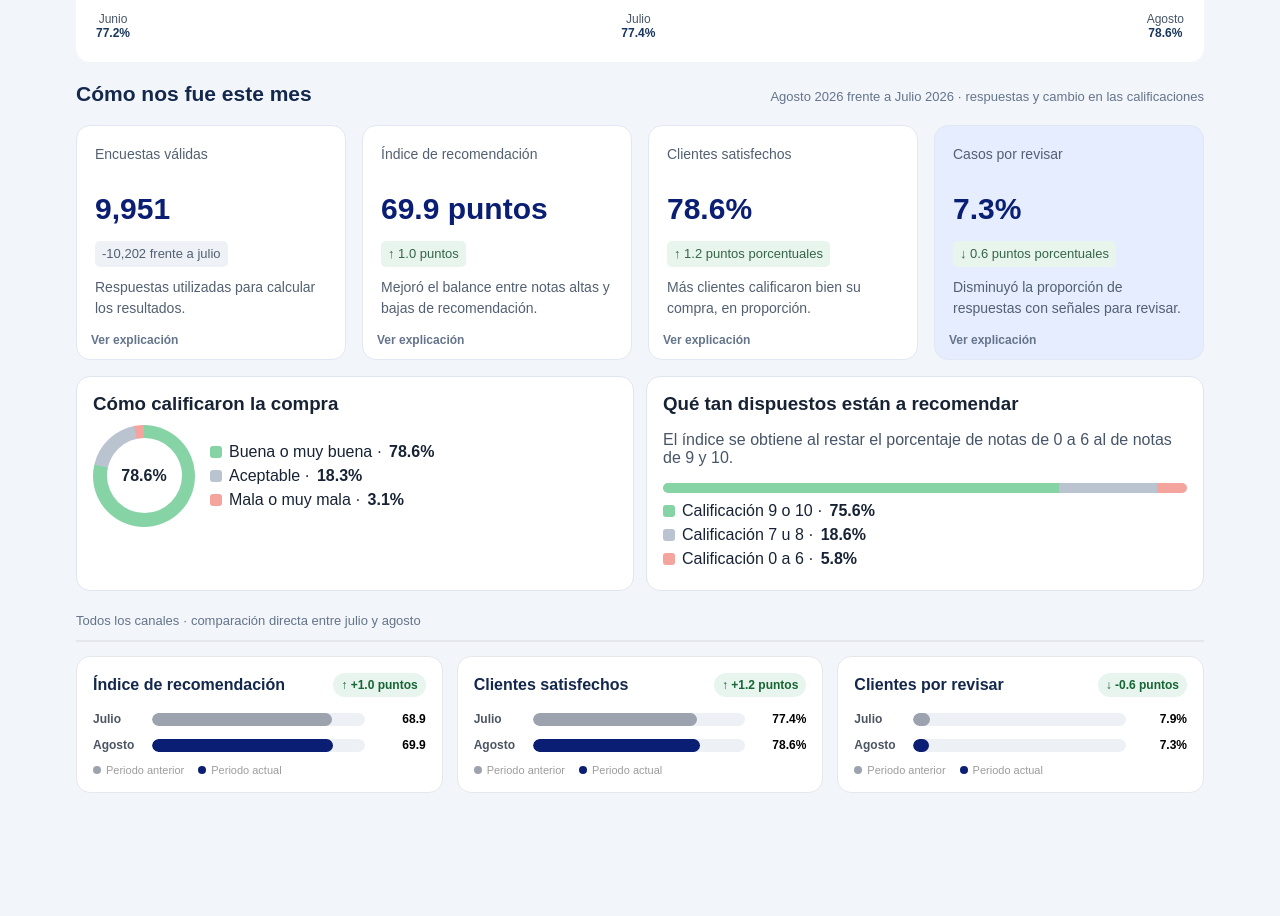
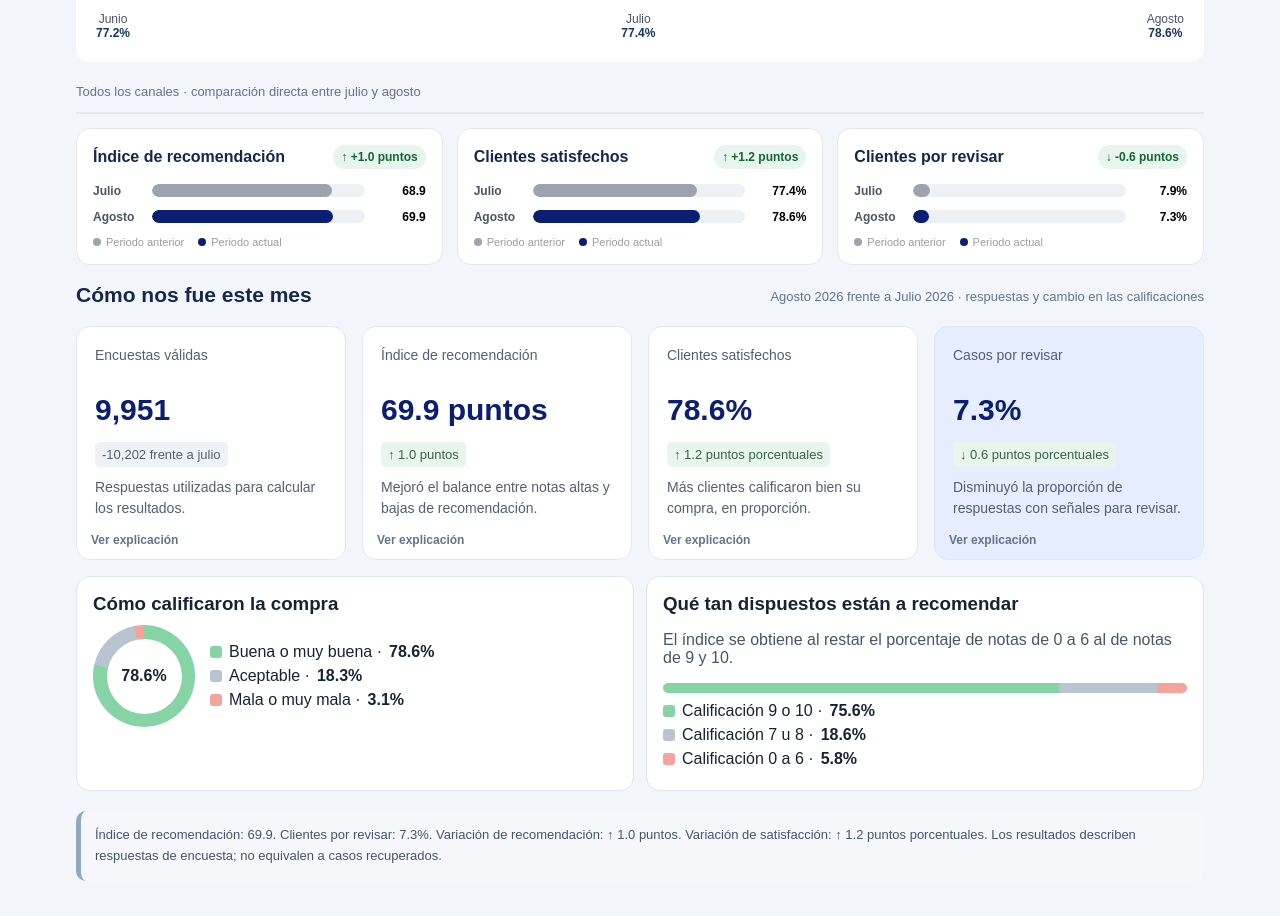
Before and after one commit to analistadecalidadvps-dot/conociendoalclientecx, a plain HTML site: page index.html in a window 1280 px wide. Shown: the part 800-1716 px from the top of the page. Before the commit the page ends 1628 px from the top, so only its background shows below. Drawn offline with Linux system fonts and the light colour scheme; no server answers.

Commit message:
Consolidar tres vistas, selector único de modelos y lectura ejecutiva con datos reales

```diff
--- a/index.html
+++ b/index.html
@@ -931,6 +931,12 @@ body{background:#f2f5fa;color:#14284c} main.container{max-width:1200px;margin:18
 #cxModelTools .model-options,#cxModelTools .model-menu{display:none!important}
 #cxModelTools #cxCompactModelFilter{display:flex!important}
 #cxModelTools #cxCompactModelSelect{display:block!important}
+</style><style id="cx-dashboard-v3-visibility">
+#cxModelPicker,#cxModelTools .model-menu,#cxModelTools .model-options{display:none!important}
+#cxCompactModelFilter{display:flex!important}
+#cxCompactModelSelect{display:block!important}
+#cxExecutivePage[hidden],#cxQuestionsSection[hidden],#cxReviewSection[hidden]{display:none!important}
+#cxExecutiveAutoReading{margin:12px 0 22px}
 </style></head>
 <body>
 <div id="cxHomeOverlay">
@@ -2770,6 +2776,7 @@ cxSimplifyVisibleCopy();cxCopyObserver.observe(document.body,{childList:true,sub
    const visible=modelNames.filter(m=>foldModel(m).includes(q));
    $('cxModels').innerHTML=visible.length?visible.map(m=>'<label><input type="checkbox" value="'+esc(m)+'" '+(selected.includes(m)?'checked':'')+'><span>'+esc(m)+'</span></label>').join(''):'<p class="cx-extra-note">No hay modelos que coincidan.</p>';
  }
+ window.cxSetSingleModel=function(name){selected=name?[name]:[];$('cxModelSearch').value='';listModels();refreshModelLabel();apply();};
  $('cxModelSearch').addEventListener('input',listModels);
  $('cxModels').addEventListener('change',e=>{if(e.target.type!=='checkbox')return;const m=e.target.value;selected=e.target.checked?[...selected,m]:selected.filter(v=>v!==m);refreshModelLabel();apply();});
  $('cxAllModels').addEventListener('click',()=>{selected=selected.length===modelNames.length?[]:[...modelNames];refreshModelLabel();listModels();apply();});
@@ -3034,96 +3041,76 @@ cxSimplifyVisibleCopy();cxCopyObserver.observe(document.body,{childList:true,sub
 
 
 
-<script id="cx-approved-three-screens-js">
-(function(){
- function setup(){
-  const $=id=>document.getElementById(id);
-  const main=document.querySelector('main.container'),filters=$('cxApprovedFilters'),results=$('cxResultsPage'),survey=$('cxQuestionsSection'),analysis=$('cxReviewSection');
-  const health=$('healthSection'),monthly=$('monthlyComparisonSection');
-  if(!main||!filters||!results||!survey||!analysis||!health||!monthly)return;
-  /* Se utilizan las secciones reales, ya reagrupadas por el código original. */
-  const executive=document.createElement('div');executive.id='cxExecutivePage';executive.className='cx-page-panel';
-  results.prepend(executive);
-  executive.append(health);
-  const monthChart=document.querySelector('.cx-month-chart');
-  if(monthChart)executive.append(monthChart);
-  const npsTable=$('npsTable');
-  const purchase=npsTable&&npsTable.closest('details.cx-extra-panel,section.panel');
-  if(purchase)executive.append(purchase);
-  executive.append(monthly);
-  const trend=$('trendSection');if(trend)executive.append(trend);
-  const models=$('cxModelsTable');if(models)analysis.querySelector('div')?.append(models);
-  /* Evita mostrar simultáneamente las vistas antiguas. */
-  results.hidden=false;const recovery=$('cxRecoveryPage');if(recovery)recovery.hidden=true;
+<script id="cx-dashboard-three-screens-v3">
+(()=>{
+ const $=id=>document.getElementById(id);
+ function init(){
+  const main=document.querySelector('main.container'),filters=$('cxApprovedFilters'),results=$('cxResultsPage');
+  const questions=$('cxQuestionsSection'),review=$('cxReviewSection'),overview=$('monthlyComparisonSection'),health=$('healthSection');
+  if(!main||!filters||!results||!questions||!review||!overview||!health)return;
+  const exec=document.createElement('div');exec.id='cxExecutivePage';exec.className='cx-page-panel';
+  results.prepend(exec);
+  /* El dashboard original distribuye secciones entre contenedores; no buscamos solo hijos de main. */
+  const monthlyChart=document.querySelector('.cx-month-chart');
+  const purchaseTable=$('npsTable');
+  const purchase=purchaseTable&&purchaseTable.closest('.cx-extra-panel');
+  const trend=$('trendSection');
+  exec.append(health);
+  if(monthlyChart)exec.append(monthlyChart);
+  if(purchase)exec.append(purchase);
+  if(trend)exec.append(trend);
+  exec.append(overview);
+  /* Conserva los resultados por modelo en la pantalla de análisis. */
+  const models=$('cxModelsTable');
+  if(models)review.querySelector('div')?.append(models);
   const nav=document.createElement('nav');nav.id='cxApprovedScreenNav';nav.setAttribute('aria-label','Pantallas del Dashboard CX');
   nav.innerHTML='<div class="cx-page-nav"><button type="button" data-cx-view="resumen">Resumen ejecutivo</button><button type="button" data-cx-view="encuesta">Resultados de la encuesta</button><button type="button" data-cx-view="canales">Análisis por canal y modelo</button></div><p class="cx-screen-description" id="cxApprovedScreenDescription" aria-live="polite"></p>';
   filters.after(nav);
-  const panels={resumen:executive,encuesta:survey,canales:analysis};
-  const descriptions={resumen:'Indicadores principales, evolución mensual, compra y recomendación.',encuesta:'Motivos de compra, factores de decisión, áreas de mejora y comentarios.',canales:'Comparativos por canal y modelo, con el mismo periodo y filtros.'};
+  const panels={resumen:exec,encuesta:questions,canales:review};
+  const captions={resumen:'Indicadores, evolución mensual y evaluación de compra y recomendación.',encuesta:'Motivos, factores de compra, áreas de mejora y comentarios.',canales:'Comparaciones entre canales y modelos.'};
   function show(view,scroll){
    Object.keys(panels).forEach(k=>{panels[k].hidden=k!==view;});
-   nav.querySelectorAll('[data-cx-view]').forEach(b=>{const active=b.dataset.cxView===view;b.setAttribute('aria-pressed',String(active));if(active)b.setAttribute('aria-current','page');else b.removeAttribute('aria-current');});
-   $('cxApprovedScreenDescription').textContent=descriptions[view];
+   nav.querySelectorAll('button').forEach(b=>{const active=b.dataset.cxView===view;b.setAttribute('aria-pressed',String(active));if(active)b.setAttribute('aria-current','page');else b.removeAttribute('aria-current');});
+   $('cxApprovedScreenDescription').textContent=captions[view];
    if(scroll)nav.scrollIntoView({behavior:'smooth',block:'start'});
   }
-  nav.addEventListener('click',event=>{const button=event.target.closest('[data-cx-view]');if(button)show(button.dataset.cxView,true);});
+  nav.addEventListener('click',e=>{const b=e.target.closest('button[data-cx-view]');if(b)show(b.dataset.cxView,true);});
+  results.hidden=false;const recovery=$('cxRecoveryPage');if(recovery)recovery.hidden=true;
   show('resumen',false);
-  /* Picklist de selección única: reutiliza el motor existente de selección por modelo. */
-  const tools=$('cxModelTools'),list=$('cxModels'),picker=$('cxModelPicker');
-  if(tools&&list&&picker){
-   picker.classList.add('cx-model-picker-replaced');
+  /* Selector compacto único; no muestra la cuadrícula original. */
+  const tools=$('cxModelTools'),options=$('cxModels'),picker=$('cxModelPicker');
+  if(tools&&options){
+   if(picker)picker.style.setProperty('display','none','important');
    const label=document.createElement('label');label.id='cxCompactModelFilter';label.textContent='Modelo';
-   const select=document.createElement('select');select.id='cxCompactModelSelect';select.setAttribute('aria-label','Filtrar por modelo');
+   const select=document.createElement('select');select.id='cxCompactModelSelect';select.setAttribute('aria-label','Seleccionar modelo');
    label.append(select);tools.prepend(label);
-   let updating=false;
-   function checkboxes(){return Array.from(list.querySelectorAll('input[type="checkbox"]'));}
-   function updateOptions(){
-    if(updating)return;
-    const boxes=checkboxes();if(!boxes.length)return;
-    const selected=boxes.filter(box=>box.checked).map(box=>box.value);
-    const options=[new Option('Todos los modelos','')].concat(boxes.map(box=>new Option(box.value,box.value)));
-    select.replaceChildren(...options);
+   function sync(){
+    const values=Array.from(options.querySelectorAll('input[type="checkbox"]')).map(x=>x.value);
+    if(!values.length)return;
+    const selected=Array.from(options.querySelectorAll('input[type="checkbox"]:checked')).map(x=>x.value);
+    select.replaceChildren(new Option('Todos los modelos',''),...values.map(v=>new Option(v,v)));
     select.value=selected.length===1?selected[0]:'';
    }
-   select.addEventListener('change',()=>{
-    const chosen=select.value,boxes=checkboxes();updating=true;
-    /* Un solo cambio final: cada evento conserva el cálculo y la actualización existentes. */
-    const toUncheck=boxes.filter(box=>box.checked&&box.value!==chosen);
-    const toCheck=boxes.filter(box=>!box.checked&&box.value===chosen);
-    [...toUncheck,...toCheck].forEach(box=>{box.checked=!box.checked;box.dispatchEvent(new Event('change',{bubbles:true}));});
-    updating=false;updateOptions();
-   });
-   new MutationObserver(updateOptions).observe(list,{childList:true,subtree:true});
-   $('cxClearFilters')?.addEventListener('click',()=>setTimeout(updateOptions,0));
-   updateOptions();
+   select.addEventListener('change',()=>{if(typeof window.cxSetSingleModel==='function')window.cxSetSingleModel(select.value);});
+   new MutationObserver(sync).observe(options,{childList:true});
+   $('cxClearFilters')?.addEventListener('click',()=>setTimeout(sync,0));
+   sync();
   }
- }
- if(document.readyState==='loading')document.addEventListener('DOMContentLoaded',setup);else setup();
-})();
-</script><script id="cx-model-picklist-independent">
-(function(){
- function init(){
-  const tools=document.getElementById('cxModelTools'),list=document.getElementById('cxModels');
-  if(!tools||!list)return;
-  let select=document.getElementById('cxCompactModelSelect');
-  if(!select){const label=document.createElement('label');label.id='cxCompactModelFilter';label.textContent='Modelo';select=document.createElement('select');select.id='cxCompactModelSelect';label.append(select);tools.prepend(label);}
-  const all=()=>Array.from(list.querySelectorAll('input[type="checkbox"]'));
-  function sync(){
-   const boxes=all(),selected=boxes.filter(x=>x.checked).map(x=>x.value);
-   if(!boxes.length)return;
-   const prior=select.value;select.replaceChildren(new Option('Todos los modelos',''),...boxes.map(x=>new Option(x.value,x.value)));
-   select.value=selected.length===1?selected[0]:'';
-   if(prior&&selected.includes(prior))select.value=prior;
+  /* Lectura ejecutiva estrictamente vinculada a los resultados existentes. */
+  const insight=document.createElement('div');insight.id='cxExecutiveAutoReading';insight.className='nota';insight.setAttribute('aria-live','polite');
+  overview.after(insight);
+  function explain(){
+   const read=id=>($(id)?.textContent||'').trim();
+   const nps=read('kpiNps'),risk=read('kpiRisk'),delta=read('cmpNpsDelta'),csat=read('cmpCsatDelta');
+   if(!nps||nps==='0'&&read('kpiTotal')==='0'){insight.textContent='La lectura ejecutiva estará disponible cuando se carguen las respuestas válidas.';return;}
+   const parts=['Índice de recomendación: '+nps+'.','Clientes por revisar: '+(risk||'sin dato')+'.'];
+   if(delta&&delta!=='—')parts.push('Variación de recomendación: '+delta+'.');
+   if(csat&&csat!=='—')parts.push('Variación de satisfacción: '+csat+'.');
+   insight.textContent=parts.join(' ')+' Los resultados describen respuestas de encuesta; no equivalen a casos recuperados.';
   }
-  select.onchange=function(){
-   const value=select.value,boxes=all();
-   const removals=boxes.filter(x=>x.checked&&x.value!==value);
-   const additions=boxes.filter(x=>!x.checked&&x.value===value);
-   removals.concat(additions).forEach(x=>{x.checked=!x.checked;x.dispatchEvent(new Event('change',{bubbles:true}));});
-   sync();
-  };
-  new MutationObserver(sync).observe(list,{childList:true});
-  sync();
+  let pending=false;const observer=new MutationObserver(()=>{if(pending)return;pending=true;requestAnimationFrame(()=>{pending=false;explain();});});
+  ['kpiNps','kpiRisk','cmpNpsDelta','cmpCsatDelta'].forEach(id=>{if($(id))observer.observe($(id),{childList:true,characterData:true,subtree:true});});
+  explain();
  }
  if(document.readyState==='loading')document.addEventListener('DOMContentLoaded',init);else init();
 })();
```
